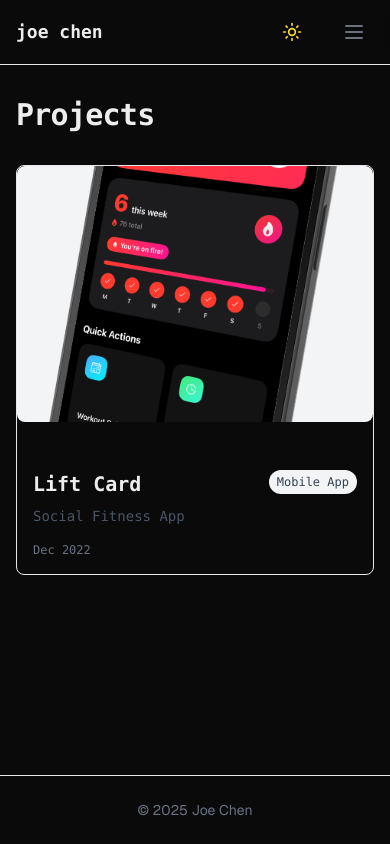
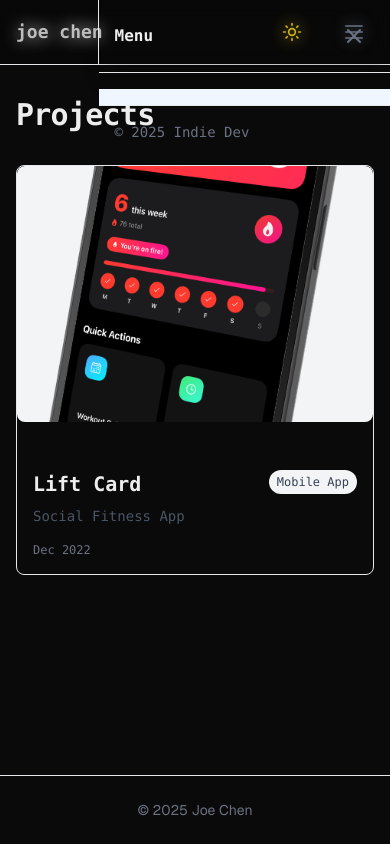
Before and after one commit to josephhchen/blog, a Next.js app: page / in a window 390 px wide. Both pictures are taken after a click on the button 354 px from the left and 32 px from the top of the page. Built offline with nearby package versions, Linux system fonts and the light colour scheme.

Commit message:
menu fixed on mobile

```diff
--- a/components/Navigation.tsx
+++ b/components/Navigation.tsx
@@ -3,9 +3,8 @@
 import { useState } from 'react';
 import Link from 'next/link';
 import { usePathname } from 'next/navigation';
-import { Menu } from 'lucide-react';
+import { Menu, X } from 'lucide-react';
 import ThemeToggle from './ThemeToggle';
-import MobileMenu from './MobileMenu';
 
 export default function Navigation() {
   const [mobileMenuOpen, setMobileMenuOpen] = useState(false);
@@ -15,6 +14,25 @@ export default function Navigation() {
     { name: 'Projects', path: '/' },
     { name: 'Devlogs', path: '/devlogs' },
   ];
+
+  // Function to toggle the mobile menu
+  const toggleMobileMenu = () => {
+    setMobileMenuOpen(!mobileMenuOpen);
+  };
+
+  // Function to close the mobile menu
+  const closeMobileMenu = () => {
+    setMobileMenuOpen(false);
+  };
+
+  // Effect to prevent body scroll when menu is open
+  if (typeof window !== 'undefined') {
+    if (mobileMenuOpen) {
+      document.body.style.overflow = 'hidden';
+    } else {
+      document.body.style.overflow = 'auto';
+    }
+  }
 
   return (
     <header className="sticky top-0 z-10 border-b border-gray-200 dark:border-gray-800 bg-background/80 backdrop-blur-sm">
@@ -49,7 +67,7 @@ export default function Navigation() {
 
           {/* Mobile menu button */}
           <button
-            onClick={() => setMobileMenuOpen(true)}
+            onClick={toggleMobileMenu}
             className="sm:hidden p-2 text-gray-500 hover:text-gray-800 dark:text-gray-400 dark:hover:text-gray-200"
             aria-label="Menu"
           >
@@ -58,11 +76,51 @@ export default function Navigation() {
         </div>
       </div>
 
-      {/* Mobile menu component */}
-      <MobileMenu
-        isOpen={mobileMenuOpen}
-        onClose={() => setMobileMenuOpen(false)}
-      />
+      {/* Inline Mobile menu implementation */}
+      {mobileMenuOpen && (
+        <div className="fixed inset-0 z-50 bg-background/80 backdrop-blur-sm sm:hidden">
+          <div className="fixed inset-0 bg-black/20" onClick={closeMobileMenu} />
+
+          <div className="fixed inset-y-0 right-0 w-3/4 max-w-sm bg-background border-l border-gray-200 dark:border-gray-800 shadow-xl flex flex-col">
+            <div className="flex items-center justify-between p-4 border-b border-gray-200 dark:border-gray-800">
+              <p className="font-bold font-mono">Menu</p>
+              <button
+                onClick={closeMobileMenu}
+                className="p-2 text-gray-500 hover:text-gray-800 dark:text-gray-400 dark:hover:text-gray-200"
+                aria-label="Close menu"
+              >
+                <X size={24} />
+              </button>
+            </div>
+
+            <nav className="flex-1 overflow-auto py-4">
+              {navItems.map((item) => {
+                const isActive = item.path === pathname ||
+                  (item.path !== '/' && pathname?.startsWith(item.path));
+
+                return (
+                  <Link
+                    key={item.name}
+                    href={item.path}
+                    className={`font-mono block py-3 px-6 text-lg ${
+                      isActive
+                        ? 'font-medium text-blue-600 dark:text-blue-400 bg-blue-50 dark:bg-blue-900/20'
+                        : 'text-gray-800 dark:text-gray-200'
+                    }`}
+                    onClick={closeMobileMenu}
+                  >
+                    {item.name}
+                  </Link>
+                );
+              })}
+            </nav>
+
+            <div className="p-4 border-t border-gray-200 dark:border-gray-800 text-sm text-gray-500 dark:text-gray-400 font-mono">
+              <p>© {new Date().getFullYear()} Indie Dev</p>
+            </div>
+          </div>
+        </div>
+      )}
     </header>
   );
 }
```
